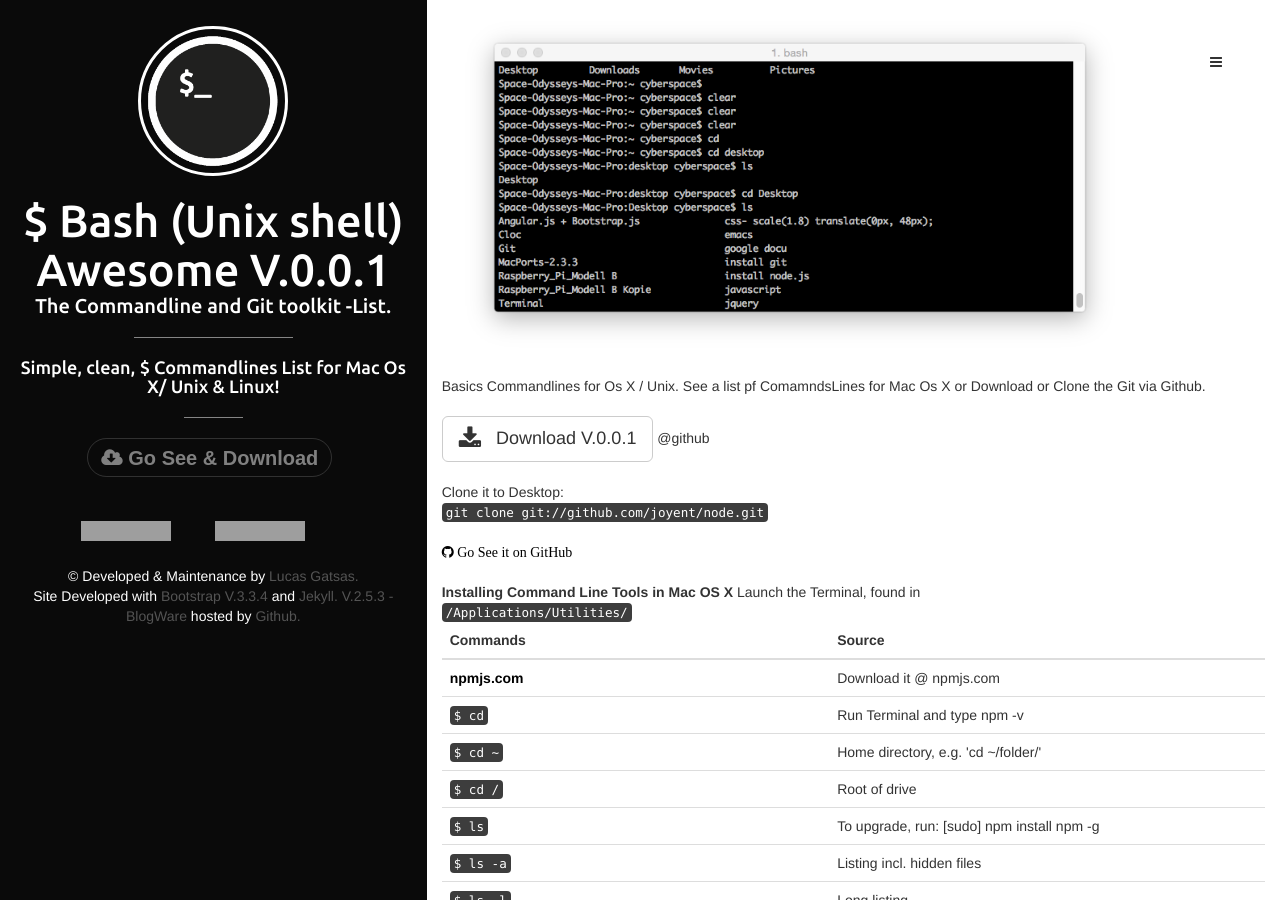
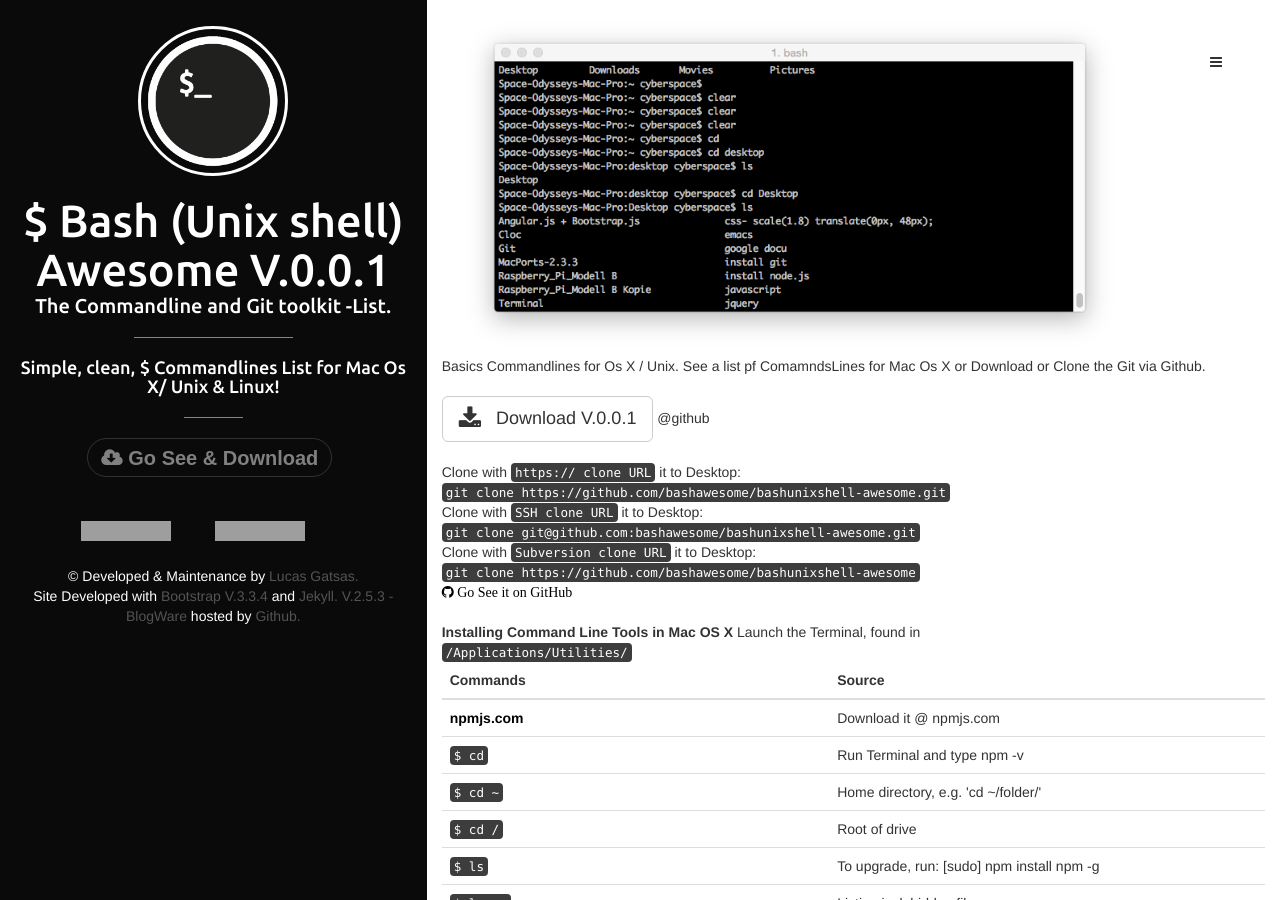
Before and after one commit to bashawesome/bashawesome.github.io, a Jekyll site: the page built from index.html, in a window 1280 px wide and 900 px high. Built offline with Jekyll 4.4.1, drawn with Linux system fonts in a browser that asks for light colours; nearby versions of some CDN libraries; the list of posts is cut into pages by our own code; grey boxes are pictures that could not be loaded.

Commit message:
New Update and adding git

```diff
--- a/_includes/default.html
+++ b/_includes/default.html
@@ -130,7 +130,6 @@
 
 <img src="https://bashawesome.github.io/assets/media/terminal.png" width="85%"/>
 <br/>
-<br/>
 Basics Commandlines for Os X / Unix. See a list pf ComamndsLines for Mac Os X or Download or Clone the Git via Github.
 <br><br>
 <div class="actions">
@@ -138,9 +137,11 @@
             <i class="fa fa-download fa-lg"></i>&nbsp;&nbsp;
             Download V.0.0.1
           </a> @github
-          <br>  <br>  Clone it to Desktop: <br><code> git clone git://github.com/joyent/node.git </code>
-          <br>  <br>
-
+          <br>  <br>  Clone with <code>https:// clone URL</code> it to Desktop: <br><code> git clone https://github.com/bashawesome/bashunixshell-awesome.git </code>
+          <br>
+          Clone with <code>SSH clone URL</code> it to Desktop: <br><code> git clone git@github.com:bashawesome/bashunixshell-awesome.git </code>
+              <br>
+          Clone with <code>Subversion clone URL</code> it to Desktop: <br><code> git clone https://github.com/bashawesome/bashunixshell-awesome </code><br>
  <a href="https://github.com/bashawesome/bashawesome.github.io"><i class="fa fa-github" id="commandlines-github"> Go See it on GitHub</i></a>
         </div>
   <br>
```
